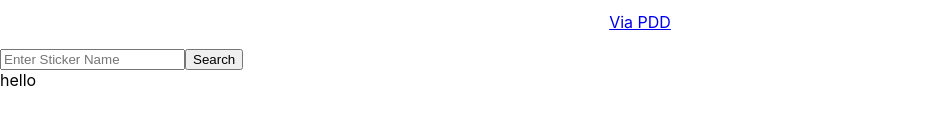
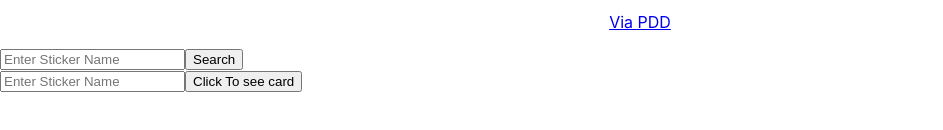
Before and after one commit to Yanir-R/GhipyProject, a React (Create React App) app: page / in a window 1280 px wide. Shown: the part 508-638 px from the top of the page, without its empty margins (0-943 px from the left). Built offline with nearby package versions, Linux system fonts and the light colour scheme.

Commit message:
created Sticker components & api call for rdm gif

```diff
--- a/src/App.tsx
+++ b/src/App.tsx
@@ -1,12 +1,14 @@
-import React from 'react'
+import React, { useState } from 'react'
 import './App.css';
 import { BazingaLogo } from './components/bazingaLogo';
 import { Search } from './components/Search';
 import { StickerCard } from './components/stickerCard';
+import { StickyCardList } from './components/stickyCardList';
+import { Sticker } from './react-app-env'
 
 
-
-function App() {
+export const App: React.FC = () => {
+  const [data, setData] = useState<Sticker[]>([])
 
   return <>
     <div>
@@ -16,7 +18,8 @@ function App() {
       <BazingaLogo />
       <div className="searchBar">
         <Search />
-        <StickerCard />
+        <StickyCardList stickers={data} />
+
       </div>
     </div>
   </>
--- a/src/api.tsx
+++ b/src/api.tsx
@@ -1,16 +1,35 @@
+import { Sticker } from "./react-app-env";
+
 export const apiKey = 'wpmzNB6ec7T0FhncGGtQ6AXUY4UYlKbn';
 export const baseApi = 'https://api.giphy.com/v1/stickers/search';
+export const baseApiList = 'https://api.giphy.com/v1/stickers/random';
+
+
+
 
 export const api = {
 
     searchForStickerList: (search: string, limit: number) => {
         return fetch(`${baseApi}?api_key=${apiKey}&q=${search}&limit=${limit}`)
             .then(res => res.json()
-                .then(data => console.log('Giphy Stickers:', data))
+                .then(data => console.log('Giphy SearchAPI Stickers:', data))
                 .catch(error => console.log(error)))
     },
-    stickersList: () => {
 
+    stickersList: async (tag: string, search: string) => {
+        const res = await fetch(`${baseApiList}?api_key=${apiKey}&tag=${tag}`);
+        try {
+            const sticker_1 = await res.json();
+            return console.log('Giphy List Of Stickers:', sticker_1);
+        } catch (error) {
+            return console.log(error);
+        }
     }
 
 }
+// stickersList: (page: number, limit: number) => {
+//     return fetch(`${baseApi}?api_key=${apiKey}&page=${page}&limit=${limit}`)
+//         .then(res => res.json()
+//             .then(sticker => console.log('Giphy List Of Stickers:', sticker))
+//             .catch(error => console.log(error)))
+// }
--- a/src/components/stickerCard.tsx
+++ b/src/components/stickerCard.tsx
@@ -1,13 +1,24 @@
-import React from "react";
+import React from 'react'
+import { Sticker } from '../react-app-env'
 
-interface stickerCardProps {
 
-}
-
-export const StickerCard: React.FC<stickerCardProps> = () => {
-
+export const StickerCard: React.FC<Sticker> = (sticker) => {
     return (
-        <div> hello</div>
-
+        <>
+            <div>
+                <div>
+                    <h1>
+                        Title
+                        {sticker.title}
+                    </h1>
+                </div>
+                <div>
+                    <h2> {sticker.id}</h2>
+                </div>
+                <div>
+                    {sticker.embed_url}
+                </div>
+            </div>
+        </>
     );
 }
--- /dev/null
+++ b/src/components/stickyCardList.tsx
@@ -0,0 +1,35 @@
+import React, { useState } from 'react'
+import { api } from '../api';
+import { Sticker } from '../react-app-env'
+import { StickerCard } from './stickerCard';
+
+
+export const StickyCardList: React.FC<{ stickers: Sticker[] }> = ({ stickers }) => {
+    const [search, setSearch] = useState('');
+    const [tag] = useState('')
+
+    return (
+        <div>
+            <input
+                type="text"
+                autoComplete='off'
+                placeholder="Enter Sticker Name"
+                value={search}
+                onChange={(e) => setSearch(e.target.value)}
+            />
+            <button onClick={() => api.stickersList(search, tag)}>Click To see card</button>
+            <ul>
+                {stickers.map((sticker: Sticker) => (
+                    <StickerCard
+                        id={sticker.id}
+                        title={sticker.title}
+                        type={sticker.type}
+                        embed_url={sticker.embed_url}
+                    />
+                ))}
+            </ul>
+
+
+        </div>
+    );
+}
```
Also changed, not shown: src/react-app-env.d.ts (+8 -0 lines).
